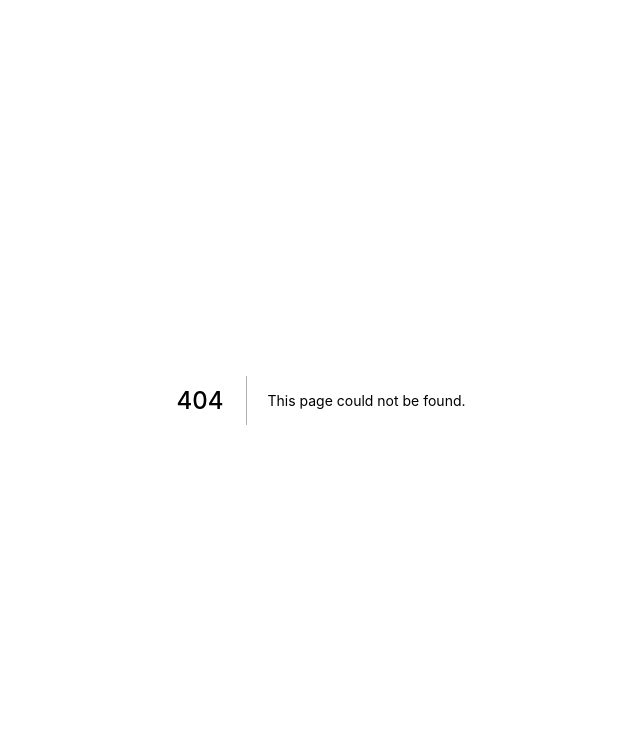
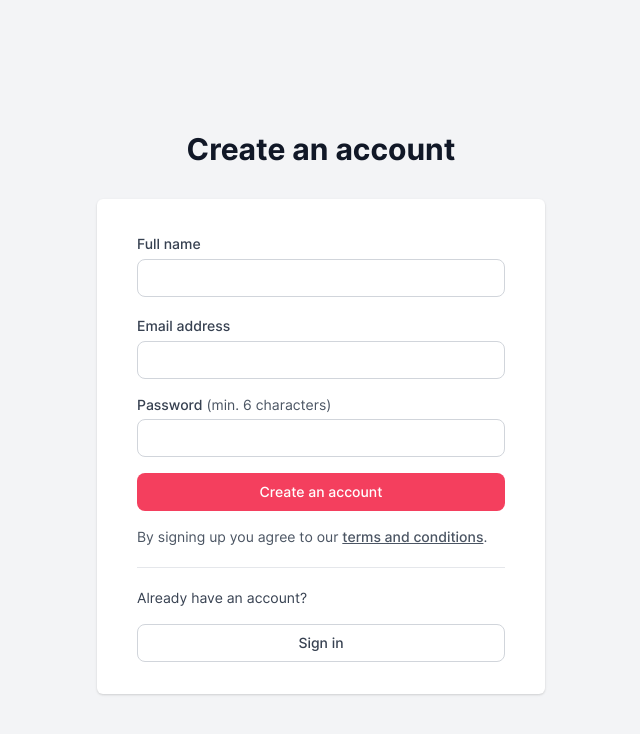
Before and after one commit to abeidahmed/snapshot, a Next.js app in the folder next-flesh/: page /signup in a window 1280 px wide. Before the commit this address had no page. Shown: the top 734 px of the page, without its empty margins (319-959 px from the left). Built offline with nearby package versions, Linux system fonts and the light colour scheme.

Commit message:
Style sign up form

```diff
--- /dev/null
+++ b/next-flesh/src/auth/components/SignupForm.tsx
@@ -0,0 +1,41 @@
+import React from "react";
+
+const SignupForm: React.FC = () => {
+  return (
+    <form>
+      <div>
+        <label htmlFor="full_name" className="form-label">
+          Full name
+        </label>
+        <input type="text" id="full_name" required className="form-control" />
+      </div>
+      <div className="mt-4">
+        <label htmlFor="email" className="form-label">
+          Email address
+        </label>
+        <input type="email" id="email" required className="form-control" />
+      </div>
+      <div className="mt-4">
+        <div className="flex items-center">
+          <label htmlFor="password" className="form-label">
+            Password
+          </label>
+          <p className="text-sm text-gray-600 ml-1">(min. 6 characters)</p>
+        </div>
+        <input
+          type="password"
+          id="password"
+          required
+          className="form-control"
+        />
+      </div>
+      <div className="mt-4">
+        <button type="submit" className="btn btn-primary w-full">
+          Create an account
+        </button>
+      </div>
+    </form>
+  );
+};
+
+export default SignupForm;
--- /dev/null
+++ b/next-flesh/src/pages/signup.tsx
@@ -0,0 +1,46 @@
+import React from "react";
+import SignupForm from "auth/components/SignupForm";
+
+const Signup: React.FC = () => {
+  return (
+    <main className="flex items-center justify-center min-h-screen py-12 bg-gray-100 sm:px-6 lg:px-8">
+      <div className="w-full">
+        <div className="px-4">
+          <h2 className="mt-6 text-3xl font-extrabold leading-9 text-center text-gray-900">
+            Create an account
+          </h2>
+        </div>
+        <div className="w-full sm:max-w-md mx-auto">
+          <div className="px-10 py-8 mt-8 bg-white shadow sm:rounded-md">
+            <SignupForm />
+            <div className="mt-4">
+              <p className="text-sm text-gray-600">
+                By signing up you agree to our{" "}
+                <a
+                  href="/"
+                  className="font-medium underline transition duration-150 ease-in-out hover:text-gray-500"
+                >
+                  terms and conditions
+                </a>
+                .
+              </p>
+            </div>
+            <hr className="my-5" />
+            <div>
+              <h3 className="text-gray-700 text-sm">
+                Already have an account?
+              </h3>
+              <div className="mt-4">
+                <a href="/" className="btn btn-default w-full">
+                  Sign in
+                </a>
+              </div>
+            </div>
+          </div>
+        </div>
+      </div>
+    </main>
+  );
+};
+
+export default Signup;
```
